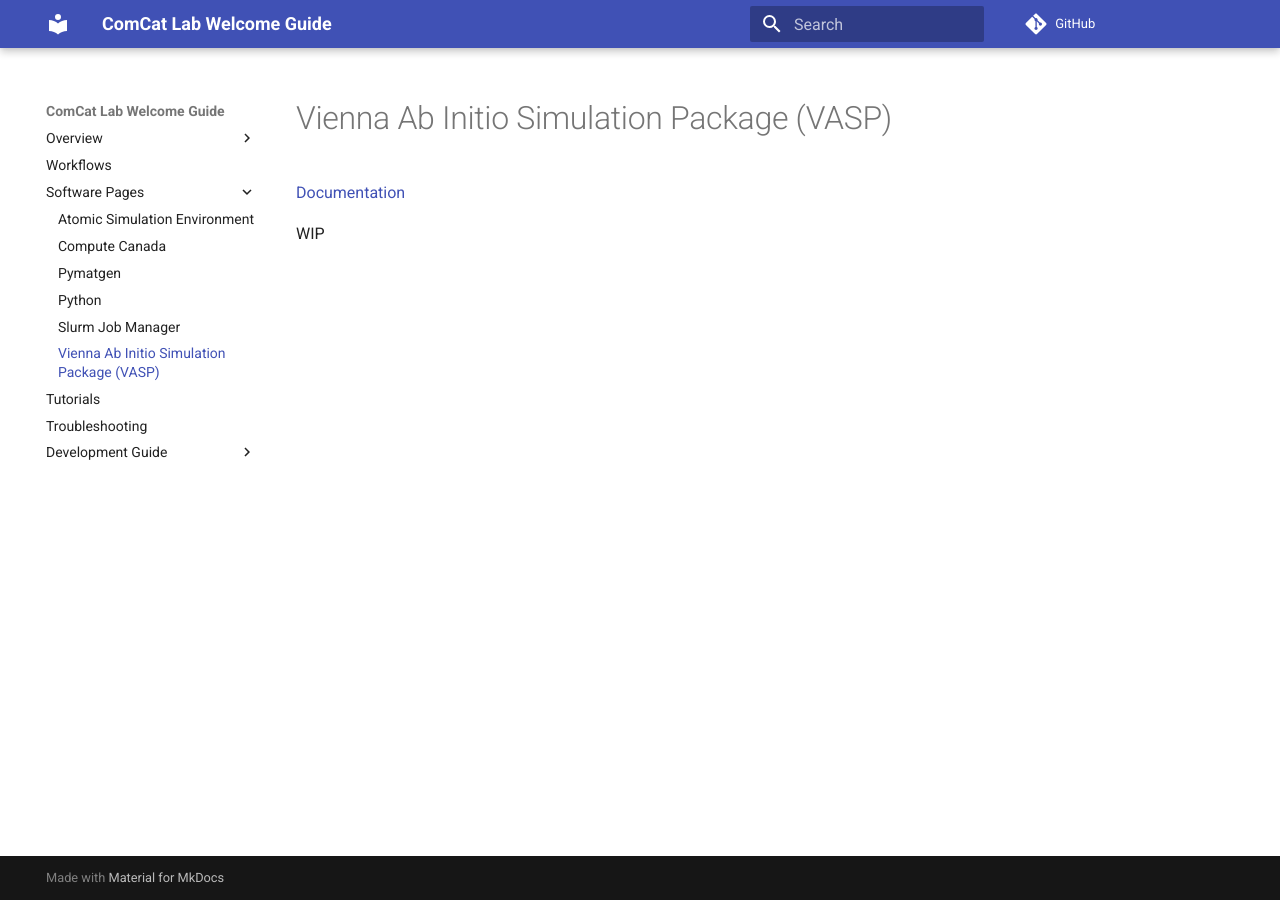
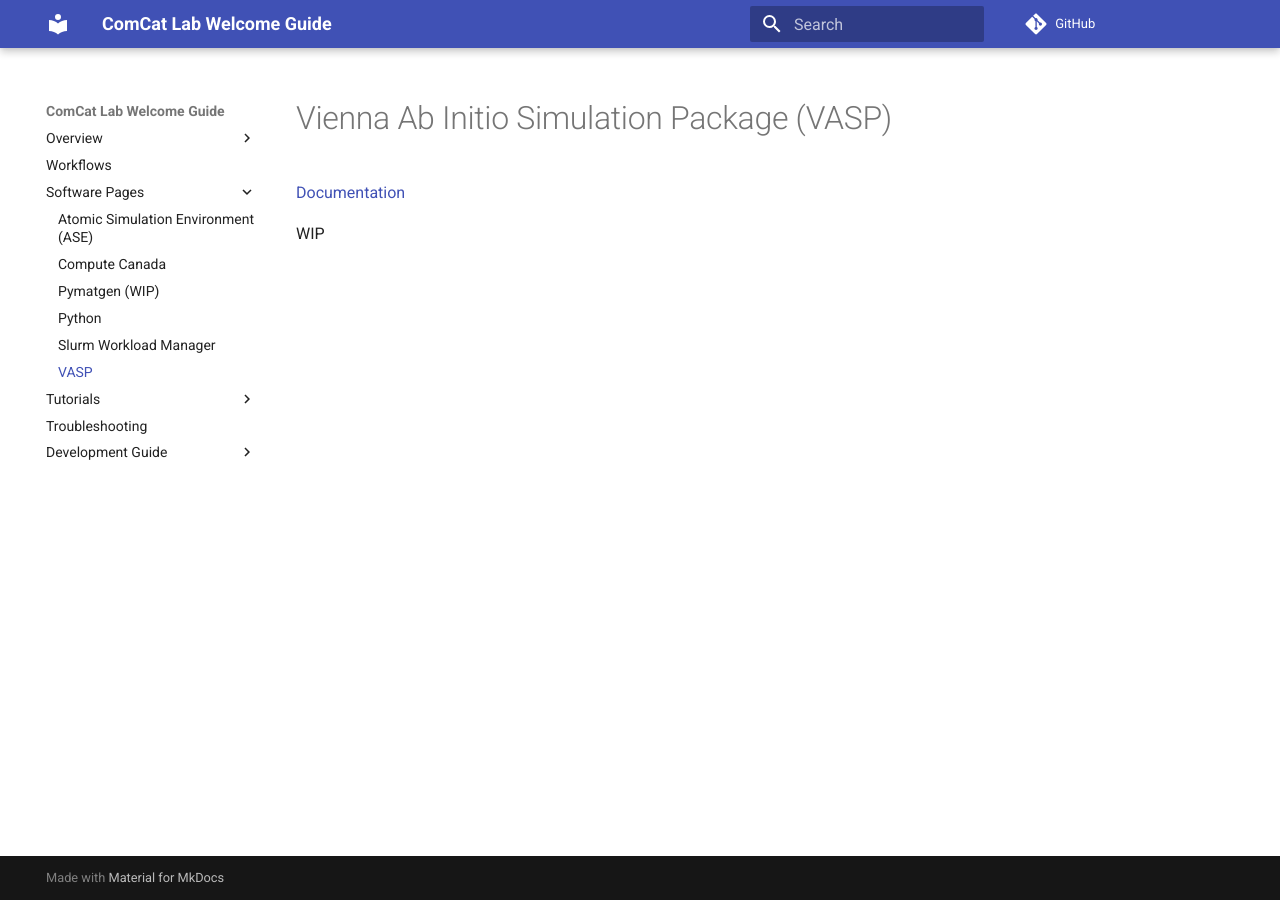
Before and after one commit to ComCatLab/welcome-guide, an MkDocs documentation site: the page built from docs/sources/software_pages/vasp.md, in a window 1280 px wide. Built offline with MkDocs 1.6.1 and Material for MkDocs 9.7.7, drawn with Linux system fonts in a browser that asks for light colours; comment, search, counter and statistics services are not loaded.

Commit message:
Update nav
Signed-off-by: Ugochukwu Nwosu <ugognw@gmail.com>

```diff
--- a/mkdocs.yml
+++ b/mkdocs.yml
@@ -9,13 +9,17 @@
     - Quickstart: quickstart.md
   - Workflows: workflows.md
   - 'Software Pages':
-    - 'Atomic Simulation Environment': 'software_pages/ase.md'
+    - 'software_pages/ase.md'
     - 'Compute Canada': 'software_pages/compute_canada.md'
-    - 'Pymatgen': 'software_pages/pymatgen.md'
-    - 'Python': 'software_pages/python.md'
-    - 'Slurm Job Manager': 'software_pages/slurm.md'
-    - 'Vienna Ab Initio Simulation Package (VASP)': 'software_pages/vasp.md'
-  - Tutorials: 'tutorials/index.md'
+    - 'software_pages/pymatgen.md'
+    - 'software_pages/python.md'
+    - 'software_pages/slurm.md'
+    - VASP: 'software_pages/vasp.md'
+  - Tutorials:
+    - Intro: 'tutorials/index.md'
+    - 'tutorials/cccdb.md'
+    - 'tutorials/data_transfer.md'
+    - 'tutorials/cluster_setup.md'
   - Troubleshooting: 'resources/troubleshooting.md'
   - 'Development Guide':
     - 'Setting Up': 'dev_guide/setup.md'
```
